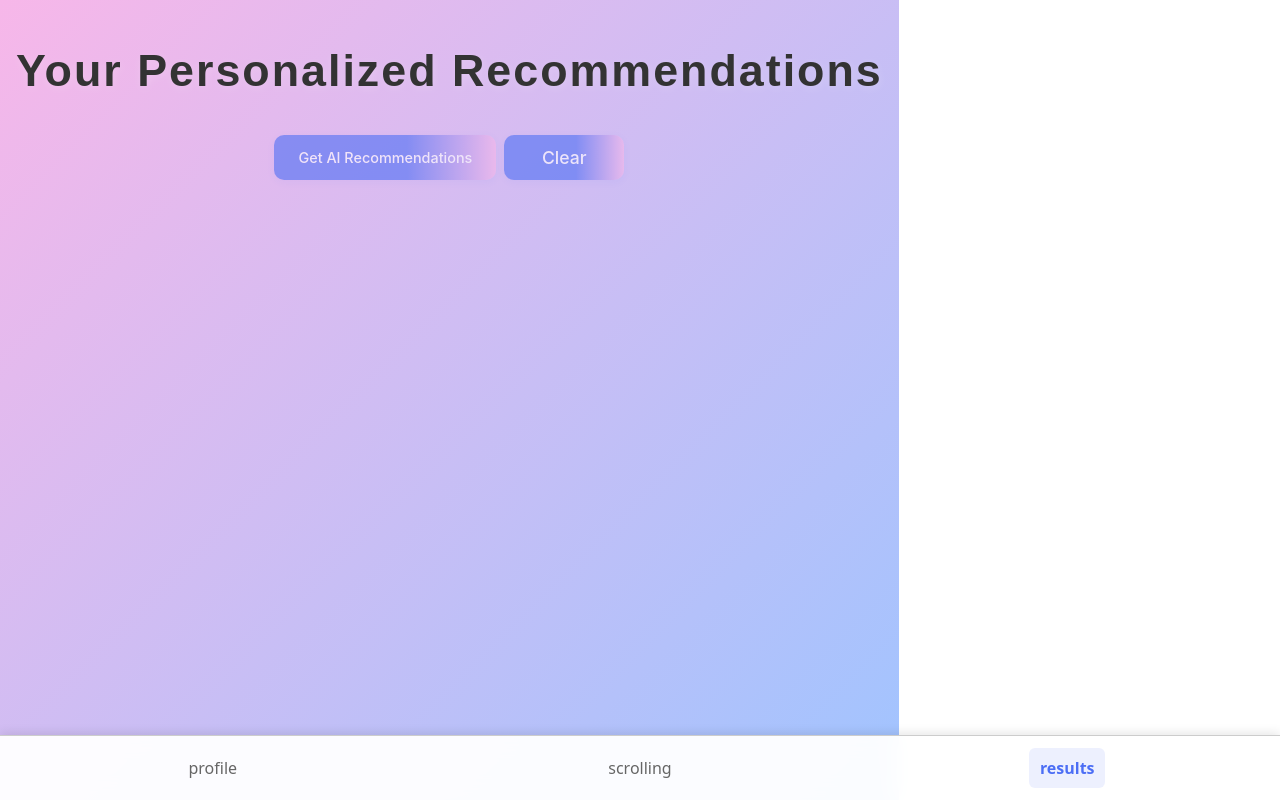
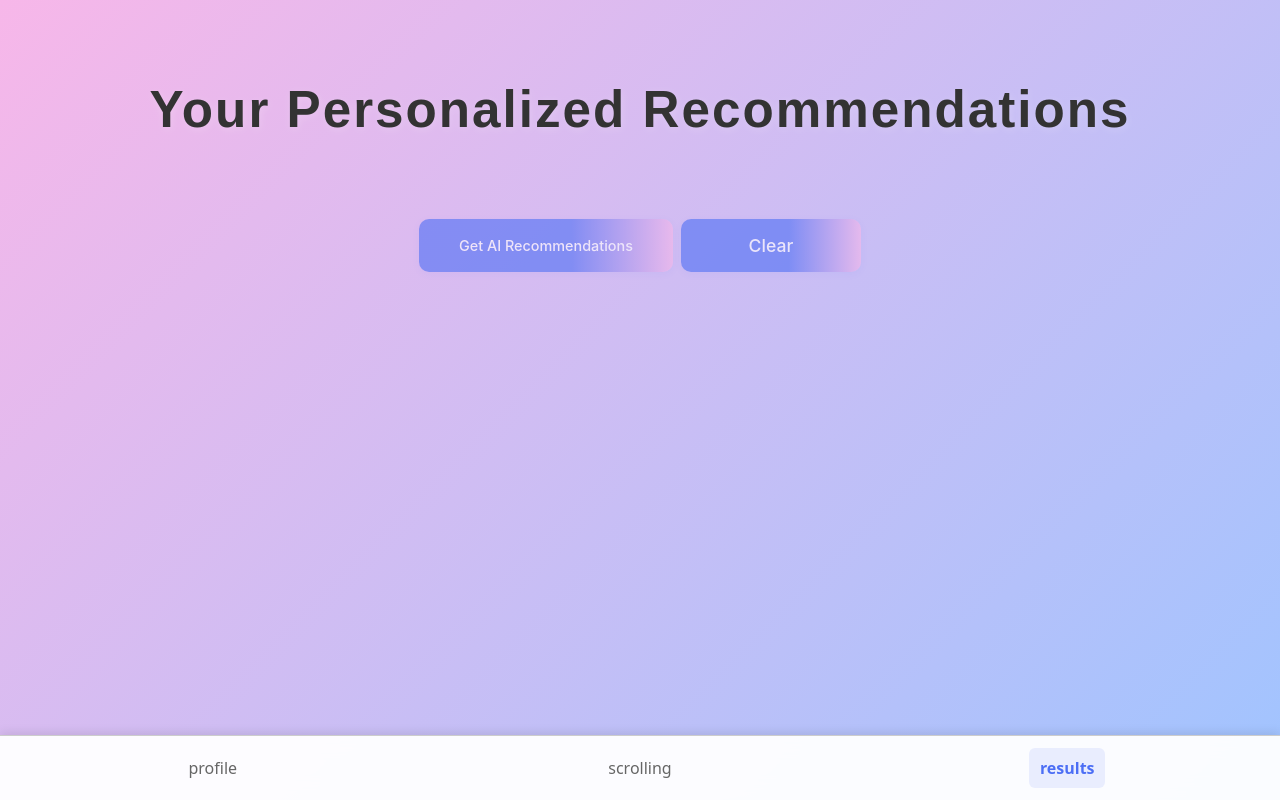
Before and after one commit to anncasey22/Ensembley, a React (Vite) app in the folder my-react-app/: page /results in a window 1280 px wide. Built offline with nearby package versions, Linux system fonts and the light colour scheme.

Commit message:
fixed off size for results

```diff
--- a/my-react-app/src/results.css
+++ b/my-react-app/src/results.css
@@ -13,6 +13,8 @@
   position: relative;
   z-index: 1;
   overflow-x: hidden;
+  width: 100vw;
+  margin: 0;
 }
 
 /* Header */
@@ -199,3 +201,74 @@
     gap: 0.75rem;
   }
 }
+
+/* Desktop responsiveness */
+@media (min-width: 769px) {
+  .results-container {
+    padding: 2rem;
+    width: 100vw;
+  }
+
+  .results-content {
+    width: 100%;
+    max-width: 100%;
+    padding: 2rem;
+  }
+
+  .results-header h1 {
+    font-size: clamp(2rem, 4vw, 3rem);
+    margin-bottom: 1.5rem;
+  }
+
+  .button-container {
+    flex-direction: row;
+    justify-content: center;
+    gap: 1rem;
+    margin-bottom: 2rem;
+    width: 100%;
+  }
+
+  .primary-button {
+    padding: 0.75rem 2rem;
+    font-size: 1rem;
+    min-width: 160px;
+    max-width: none;
+  }
+
+  .results-list {
+    gap: 1.5rem;
+    width: 100%;
+  }
+
+  .result-card {
+    padding: 1.5rem;
+  }
+}
+
+@media (min-width: 1200px) {
+  .results-container {
+    padding: 3rem;
+    width: 100vw;
+  }
+
+  .results-content {
+    width: 100%;
+    max-width: 100%;
+    padding: 2.5rem;
+  }
+
+  .results-header h1 {
+    font-size: clamp(2.5rem, 4vw, 3.5rem);
+  }
+
+  .button-container {
+    gap: 1.5rem;
+    width: 100%;
+  }
+
+  .primary-button {
+    padding: 1rem 2.5rem;
+    font-size: 1.1rem;
+    min-width: 180px;
+  }
+}
--- a/my-react-app/src/scrolling.css
+++ b/my-react-app/src/scrolling.css
@@ -132,18 +132,13 @@
 /* Mobile specific adjustments */
 @media (max-width: 768px) {
     .scroll-feed {
-        gap: 0;
-        padding: 0;
-    }
-
-    .scroll-item {
-        height: 100vh;
+        gap: 0.5rem;
+        padding: 0.25rem 0.25rem 6rem;
     }
 
     .video-container {
-        width: 100%;
-        height: 100vh;
-        border-radius: 0;
+        height: calc(100vh - 7rem);
+        border-radius: 6px;
     }
 
     .action-buttons {
@@ -159,18 +154,12 @@
 
 @media (max-width: 480px) {
     .scroll-feed {
-        gap: 0;
-        padding: 0;
-    }
-
-    .scroll-item {
-        height: 100vh;
+        padding: 0.1rem 0.1rem 6rem;
     }
 
     .video-container {
-        width: 100%;
-        height: 100vh;
-        border-radius: 0;
+        height: calc(100vh - 6.5rem);
+        border-radius: 4px;
     }
 
     .action-buttons {
```
